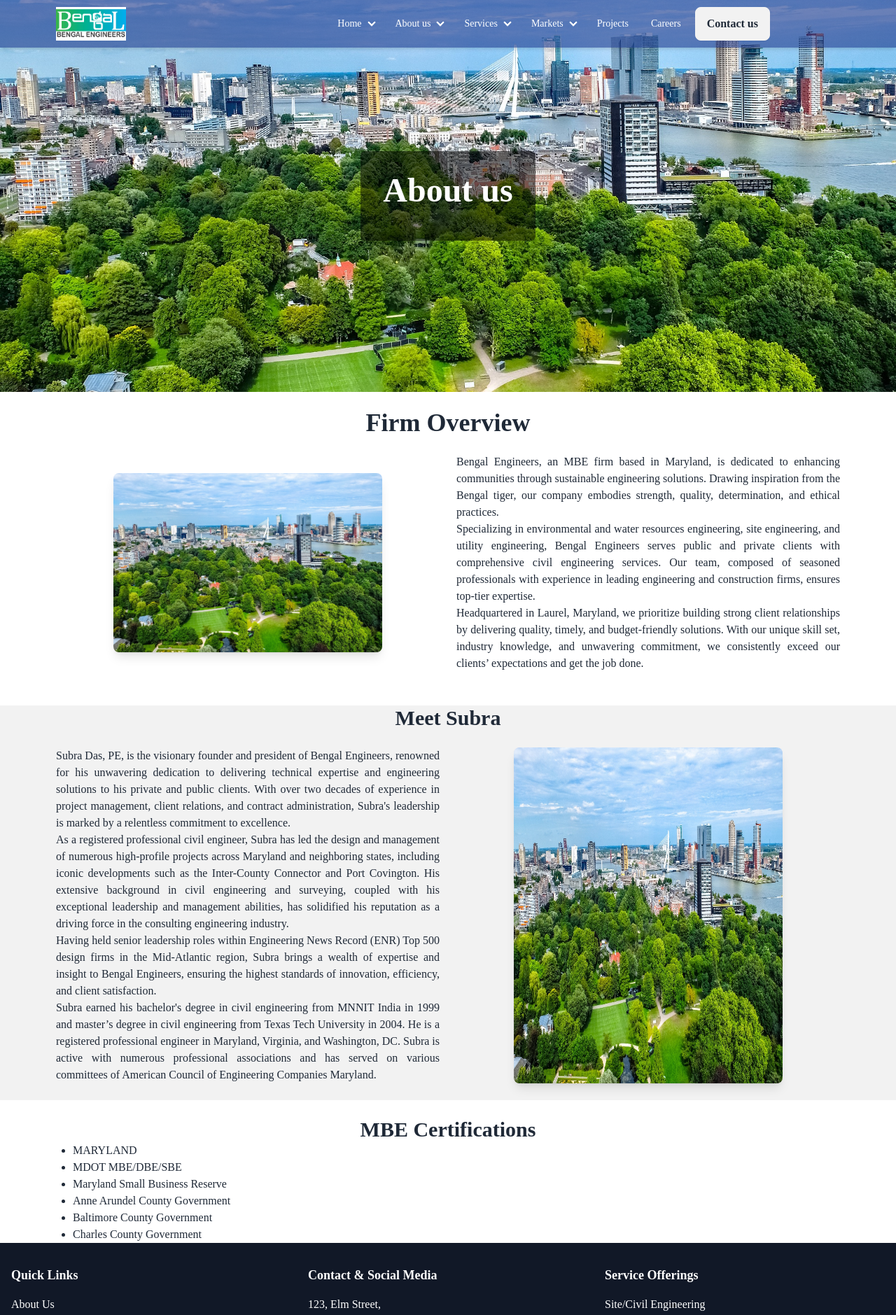
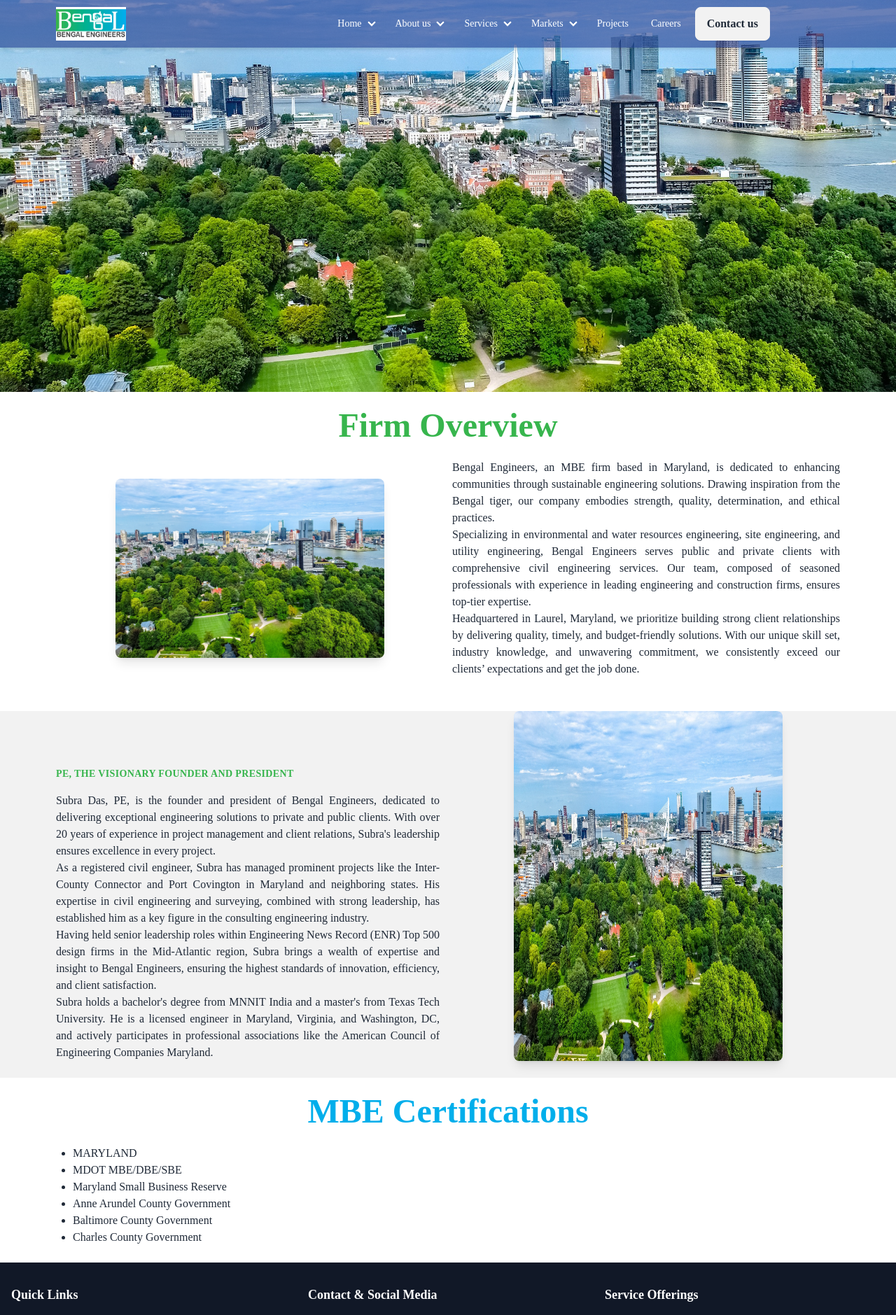
Before and after one commit to Sayanscreation/New_Website_Rebuilding, a React (Vite) app in the folder Frontend/: page /about-us in a window 1280 px wide. Shown: the top 1879 px of the page at 70% size. Built offline with nearby package versions, Linux system fonts and the light colour scheme; a web font is replaced by a local one.

Commit message:
Layout changed

```diff
--- a/Frontend/src/components/AboutUs.jsx
+++ b/Frontend/src/components/AboutUs.jsx
@@ -1,4 +1,6 @@
 import React from 'react'
+import Aos from 'aos';
+import 'aos/dist/aos.css';
 
 function AboutUs() {
 
@@ -12,20 +14,20 @@
                     className="min-h-[60vh] sm:min-h-[70vh] w-full bg-cover bg-center flex items-center justify-center"
                     style={{ backgroundImage: `url('/Banner.jpg')` }}
                 >
-                    <div className="bg-black bg-opacity-50 text-white p-4 sm:p-8 rounded-md text-center max-w-md lg:max-w-xl">
+                    <div className="bg-black bg-opacity-50 text-white p-4 sm:p-8 rounded-md text-center max-w-md lg:max-w-xl" data-aos="fade-right">
                         <h1 className="text-2xl sm:text-5xl font-bold mb-4">
-                            About us
+                        Discover Bengal Engineers
                         </h1>
                     </div>
                 </div>
 
                 <div id="firm-overview" className="mt-6 pb-6 md:px-20 px-4">
                     <div className="text-center">
-                        <h1 className="text-2xl sm:text-4xl font-bold mb-4">Firm Overview</h1>
+                        <h1 className="text-2xl sm:text-5xl font-bold mb-4 text-customGreen">Firm Overview</h1>
                     </div>
-                    <div className="flex flex-col md:flex-row mt-6 gap-6">
+                    <div className="flex flex-col md:flex-row mt-6 gap-3">
                         {/* Image Section (30%) */}
-                        <div className="md:w-3/10 w-full flex items-center py-4 justify-center order-1 md:order-none">
+                        <div className="md:w-4/10 w-full flex items-center py-4 justify-center order-1 md:order-none">
                             <img
                                 src="/Banner.jpg"
                                 alt="Subra Das"
@@ -34,7 +36,7 @@
                         </div>
 
                         {/* Text Section (70%) */}
-                        <div className="md:w-7/10 w-full text-justify order-none md:order-1">
+                        <div className="md:w-6/10 w-full text-justify order-none md:order-1">
                             <p>
                                 Bengal Engineers, an MBE firm based in Maryland, is dedicated to enhancing communities through sustainable engineering solutions. Drawing inspiration from the Bengal tiger, our company embodies strength, quality, determination, and ethical practices.
                             </p>
@@ -52,25 +54,29 @@
 
                 <div>
                     <div id="meet-subra" className=' bg-base-200'>
-                        <div className="text-center mt-6 md:px-20">
-                            <h1 className="text-2xl sm:text-3xl font-bold">Meet Subra</h1>
-                        </div>
                         <div className="flex flex-col md:flex-row mt-6 gap-6 px-6 md:px-20 pb-6">
                             {/* Image Section (30%) */}
 
                             {/* Text Section (70%) */}
                             <div className="md:w-7/10 w-full text-justify order-one md:order-none">
+                                <div className="text-left mt-6 mb-2 text-customBlue" data-aos="fade-right">
+                                    <h1 className="text-2xl sm:text-5xl font-bold">Meet Subra</h1>
+                                </div>
+                                <div className="text-customGreen text-sm uppercase tracking-wide mb-4 font-bold">
+                                    PE,  the visionary founder and president
+                                </div>
+
                                 <p>
-                                    Subra Das, PE, is the visionary founder and president of Bengal Engineers, renowned for his unwavering dedication to delivering technical expertise and engineering solutions to his private and public clients. With over two decades of experience in project management, client relations, and contract administration, Subra's leadership is marked by a relentless commitment to excellence.
+                                    Subra Das, PE, is the founder and president of Bengal Engineers, dedicated to delivering exceptional engineering solutions to private and public clients. With over 20 years of experience in project management and client relations, Subra's leadership ensures excellence in every project.
                                 </p>
                                 <p>
-                                    As a registered professional civil engineer, Subra has led the design and management of numerous high-profile projects across Maryland and neighboring states, including iconic developments such as the Inter-County Connector and Port Covington. His extensive background in civil engineering and surveying, coupled with his exceptional leadership and management abilities, has solidified his reputation as a driving force in the consulting engineering industry.
+                                    As a registered civil engineer, Subra has managed prominent projects like the Inter-County Connector and Port Covington in Maryland and neighboring states. His expertise in civil engineering and surveying, combined with strong leadership, has established him as a key figure in the consulting engineering industry.
                                 </p>
                                 <p>
                                     Having held senior leadership roles within Engineering News Record (ENR) Top 500 design firms in the Mid-Atlantic region, Subra brings a wealth of expertise and insight to Bengal Engineers, ensuring the highest standards of innovation, efficiency, and client satisfaction.
                                 </p>
                                 <p>
-                                    Subra earned his bachelor's degree in civil engineering from MNNIT India in 1999 and master’s degree in civil engineering from Texas Tech University in 2004. He is a registered professional engineer in Maryland, Virginia, and Washington, DC. Subra is active with numerous professional associations and has served on various committees of American Council of Engineering Companies Maryland.
+                                    Subra holds a bachelor's degree from MNNIT India and a master's from Texas Tech University. He is a licensed engineer in Maryland, Virginia, and Washington, DC, and actively participates in professional associations like the American Council of Engineering Companies Maryland.
                                 </p>
                             </div>
                             <div className="md:w-3/10 w-full flex items-center justify-center order-1 md:order-1">
@@ -84,10 +90,10 @@
                     </div>
 
 
-                    <div id="mbe-certifications" className="text-center mt-6">
-                        <h1 className="text-2xl sm:text-3xl font-bold">MBE Certifications</h1>
+                    <div id="mbe-certifications" className="text-center mt-6 mb-6">
+                        <h1 className="text-2xl sm:text-5xl font-bold text-customBlue">MBE Certifications</h1>
                     </div>
-                    <div className="md:px-20 ">
+                    <div className="md:px-20 mb-6">
                         <ul className='list-disc pl-6'>
                             <li>MARYLAND </li>
                             <li>MDOT MBE/DBE/SBE </li>
```
